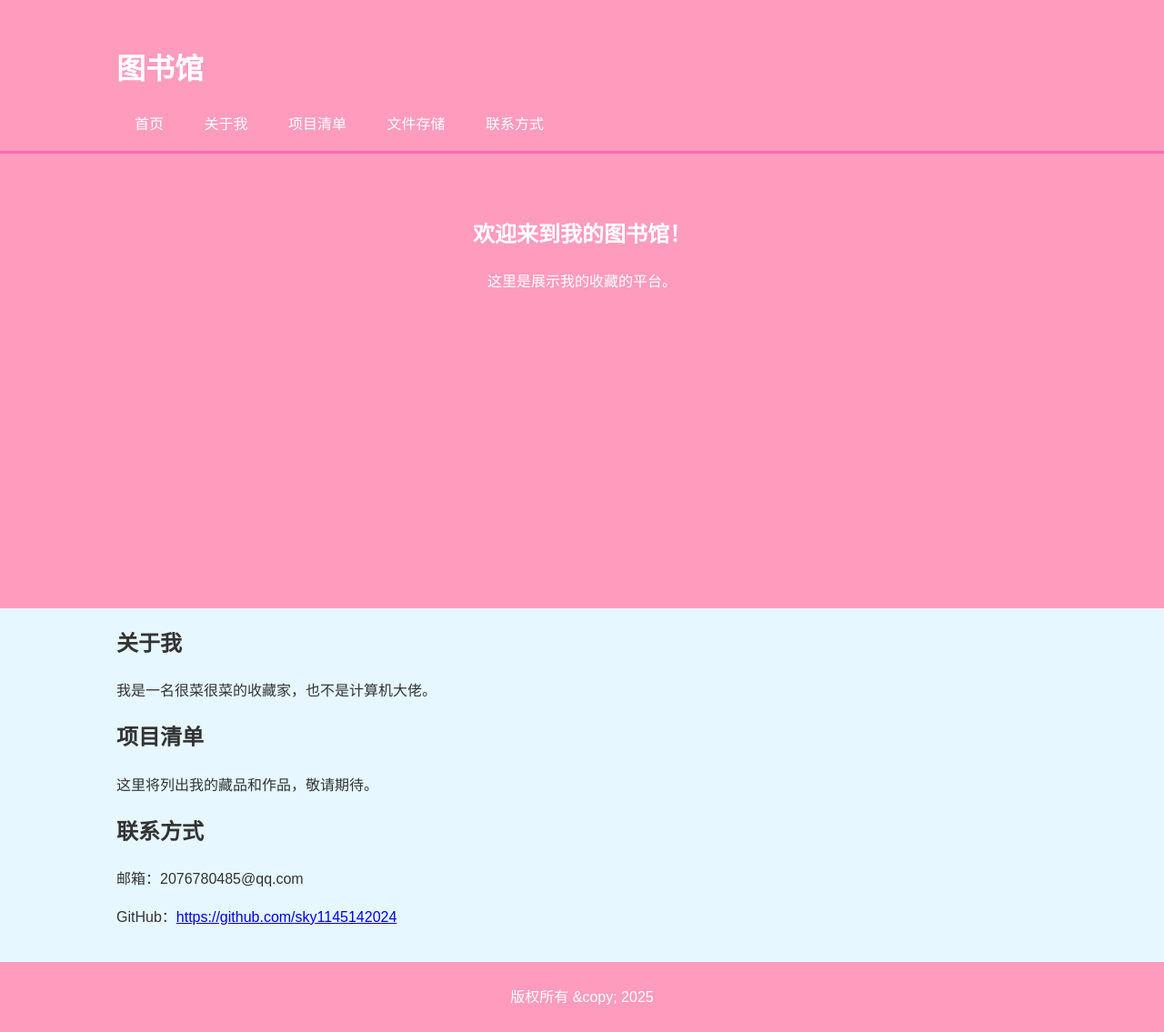
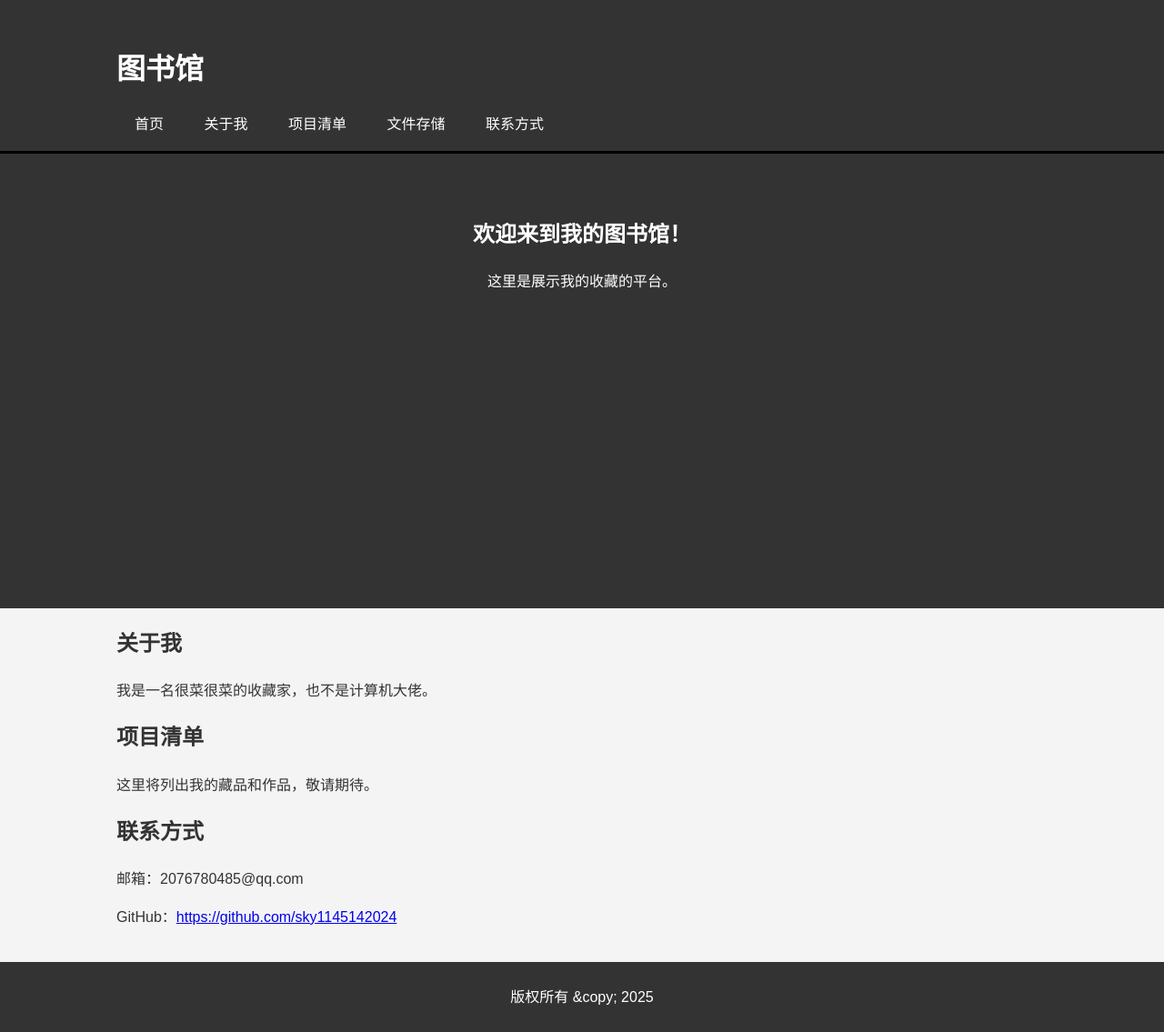
Before and after one commit to sky1145142024/sky1145142024.github.io, a plain HTML site: page index.html in a window 1280 px wide. Shown: the whole page at 91% size. Drawn offline with Linux system fonts and the light colour scheme.

Commit message:
Update index.html

```diff
--- a/index.html
+++ b/index.html
@@ -10,7 +10,7 @@
             line-height: 1.6;
             margin: 0;
             padding: 0;
-            background-color: #e6f7ff; /* 辅助色调：淡蓝色背景 */
+            background-color: #f4f4f4;
             color: #333;
         }
         .container {
@@ -19,11 +19,11 @@
             overflow: hidden;
         }
         header {
-            background: #ff9bbd; /* 主色调：粉色 */
+            background: #333;
             color: #fff;
             padding-top: 30px;
             min-height: 70px;
-            border-bottom: #ff69b4 3px solid; /* 较深的粉色 */
+            border-bottom: #000 3px solid;
         }
         header a {
             color: #fff;
@@ -41,7 +41,7 @@
         }
         .showcase {
             min-height: 400px;
-            background: #ff9bbd; /* 主色调：粉色 */
+            background: #333;
             color: #fff;
             text-align: center;
             padding: 50px 0;
@@ -50,10 +50,9 @@
             padding: 20px;
             background: #fff;
             margin-top: 20px;
-            box-shadow: 0 2px 5px rgba(0,0,0,0.1);
         }
         footer {
-            background: #ff9bbd; /* 主色调：粉色 */
+            background: #333;
             color: #fff;
             text-align: center;
             padding: 10px 0;
@@ -102,7 +101,7 @@
         <section id="contact">
             <h2>联系方式</h2>
             <p>邮箱：2076780485@qq.com</p>
-            <p>GitHub：<a href="https://github.com/sky1145142024" target="_blank">https://github.com/sky1145142024</a></p>
+            <p>GitHub：<a href="https://github.com/sky1145142024  " target="_blank">https://github.com/sky1145142024  </a></p>
         </section>
     </div>
     <footer>
@@ -111,7 +110,7 @@
     <script>
         document.addEventListener('DOMContentLoaded', function() {
             const currentYear = new Date().getFullYear();
-            document.querySelector('footer p').textContent = '版权所有 &copy; ' + currentYear;
+            document.querySelector('footer p').textContent = '版权所有 &copy; ' + 2025;
         });
     </script>
 </body>
```
